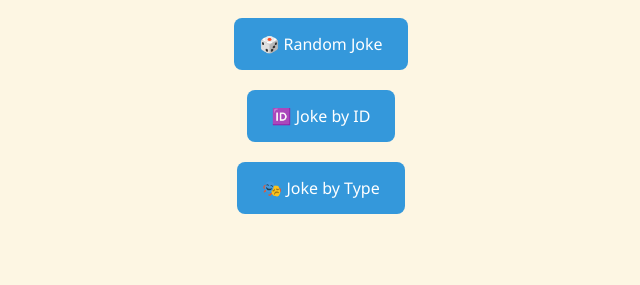
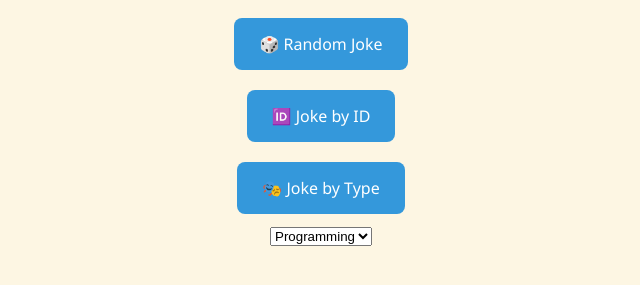
Before and after one commit to scaryfry/fetch_feladat_jokes, a plain HTML site: page index.html in a window 1280 px wide. Both pictures are taken after a click on the button "🎭 Joke by Type". Shown: the part 127-412 px from the top of the page, without its empty margins (319-959 px from the left). Drawn offline with Linux system fonts and the light colour scheme.

Commit message:
lil update

```diff
--- a/index.html
+++ b/index.html
@@ -12,7 +12,7 @@
     <button onclick="getJokeId()">🆔 Joke by ID</button>
     <button onclick="jokebyType()">🎭 Joke by Type</button>
 
-
+    <div id="select-container"></div>
     <div id="joke-container"></div>
 </body>
 <script src="script.js"></script>
--- a/script.js
+++ b/script.js
@@ -32,3 +32,20 @@ async function getJokeId() {
         }
 
 }
+async function jokebyType() {
+      const container = document.getElementById("select-container");
+      container.innerHTML = "";
+
+      const select = document.createElement("select");
+      select.id = "jokeType";
+
+      const types = ["Programming", "Knock-Knock", "General"];
+      types.forEach(type => {
+        const option = document.createElement("option");
+        option.value = type.toLowerCase().replace(/\s/g, "-");
+        option.textContent = type;
+        select.appendChild(option);
+      });
+      container.appendChild(select);
+
+    }
```
